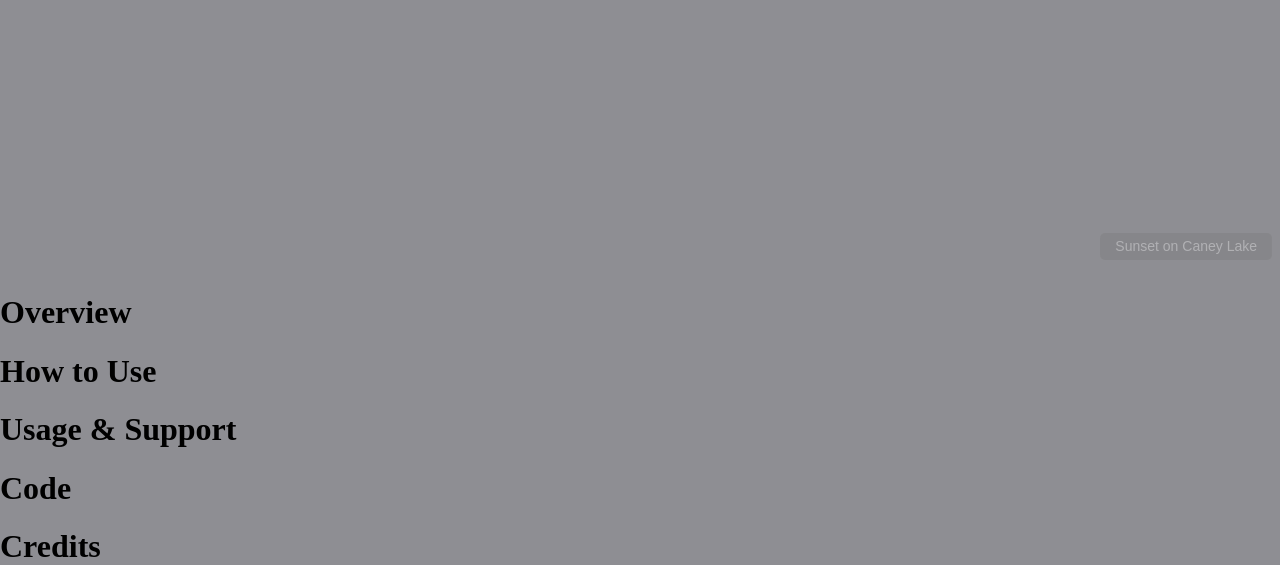
After one commit to ashrust/NewTab, a Flask app: page /info in a window 1280 px wide. The commit adds this page. Shown: the part 532-1097 px from the top of the page. Run offline with Flask 2, Linux system fonts and the light colour scheme.

Commit message:
Start info page. Needs text and styling.

```diff
--- a/main.py
+++ b/main.py
@@ -29,6 +29,12 @@ def autocomplete_ddg():
 def newtab():
   image = render_img.get_image(img_urls_path)
   return render_template("final.html", imgurl = image[0], imgreddit = image[1], imgtext = image[2])
+
+#info page
+@app.route('/info')
+def infopage():
+  image = render_img.get_image(img_urls_path)
+  return render_template("info.html", imgurl = image[0], imgreddit = image[1], imgtext = image[2])
 
 #manually run image collection
 hash_str = hashlib.sha256(time.ctime().encode('utf-8')).hexdigest()
--- a/static/styles.css
+++ b/static/styles.css
@@ -10,7 +10,7 @@
     bottom: 8px;
     right: 8px;
     font-family: arial, sans-serif;
-    font-size: 16px;
+    font-size: 14px;
     opacity: 0.3;
     background-color: #777;
     border-radius: 5px;
--- /dev/null
+++ b/templates/info.html
@@ -0,0 +1,39 @@
+<html>
+  <head>
+    <meta name='viewport' content='width=device-width, initial-scale=1'>
+    <title>New Tab Info</title>
+    <link rel='shortcut icon' href='favicon.ico' type='image/x-icon'>
+    <link rel="stylesheet" href="static/styles.css">
+    <style>
+    #bg {
+      position: relative;
+      opacity: 0;
+      background-position: center;
+      background-repeat: no-repeat;
+      background-size: cover;
+      background-image: url({{ imgurl }});
+      height: 100%;
+      margin-top: 5px;
+      transition: opacity 100ms, margin-top 100ms;
+    }
+    </style>
+  </head>
+
+  <body >
+    <div id='bg'></div>
+      <div class="bottomright"><a href="{{imgreddit}}" target="_blank"> {{ imgtext }} </a></div>
+      <div class="infotext">
+        <h1>Overview</h1>
+        <p></p>
+        <h1>How to Use</h1>
+        <p></p>
+        <h1>Usage &amp; Support</h1>
+        <p></p>
+        <h1>Code</h1>
+        <p></p>
+        <h1>Credits</h1>
+        <p></p>
+      </div>
+    <script src="static/xhr.js"></script>
+  </body>
+</html>
```
